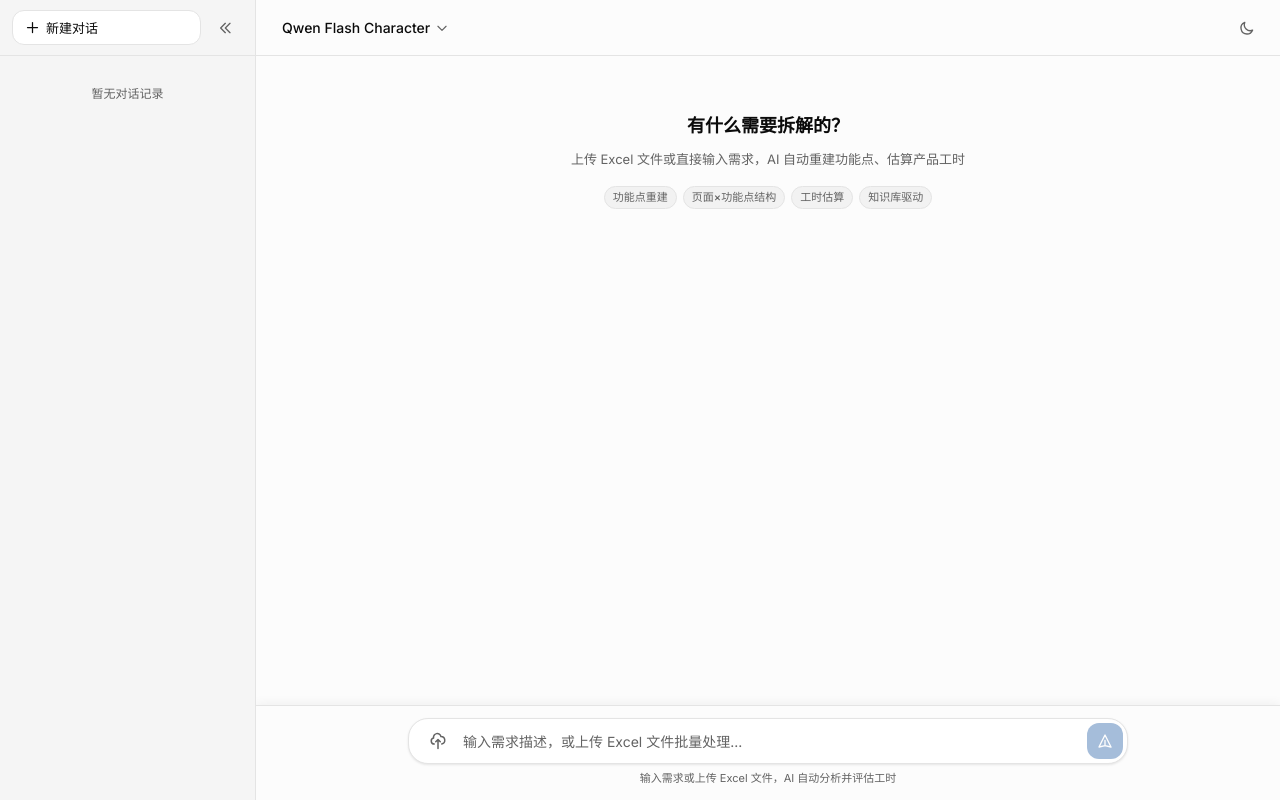
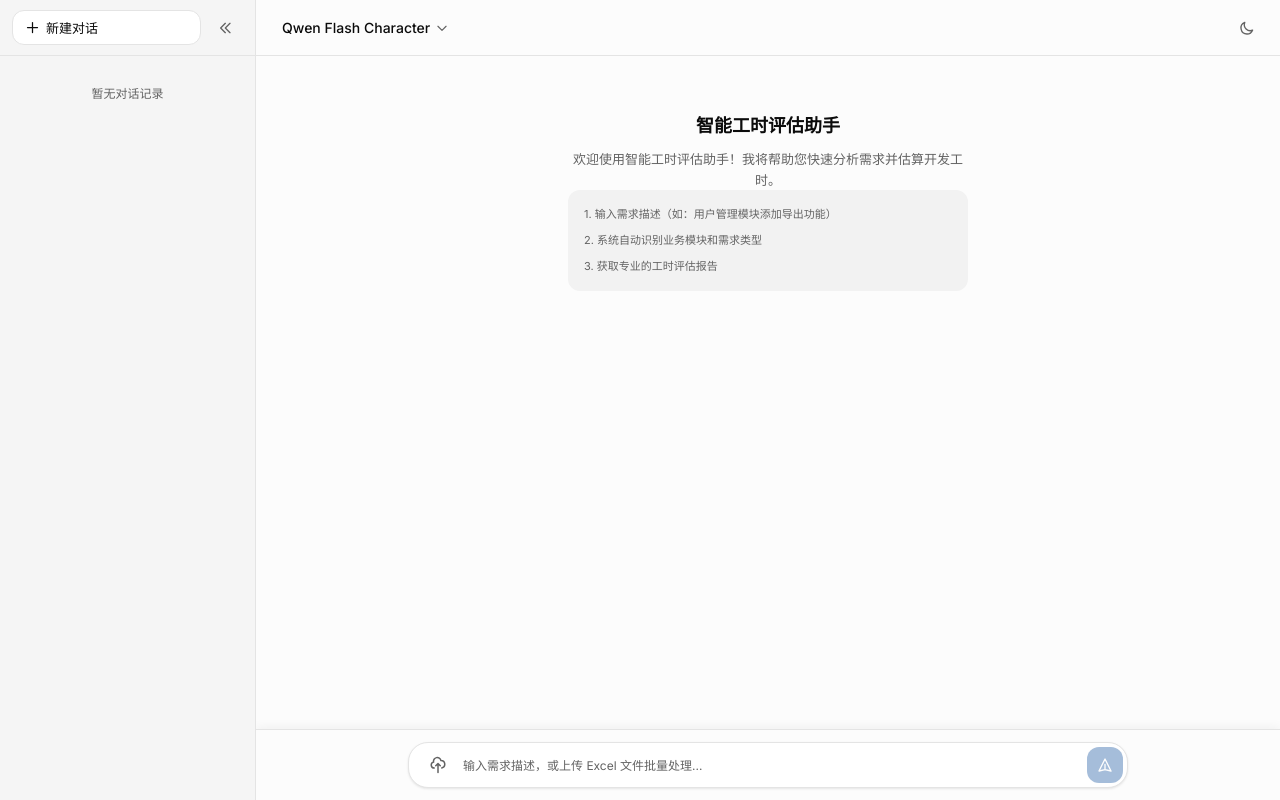
Before and after one commit to ll276551604/agent_worktime, a Flask app: page / in a window 1280 px wide. Run offline with Flask 3, Linux system fonts and the light colour scheme; parts of the project's set-up code (start-up, migrations or seed data) failed here and were passed over.

Commit message:
v1.2.0 更新：智能引导对话、知识库分析、UI优化

```diff
--- a/agent/session_manager.py
+++ b/agent/session_manager.py
@@ -45,6 +45,10 @@ class ChatSession:
         """获取最近的消息历史"""
         recent = self.messages[-limit:]
         return [m.to_dict() for m in recent]
+
+    def get_messages(self) -> List[Dict]:
+        """获取所有消息"""
+        return [m.to_dict() for m in self.messages]
 
     def get_context_prompt(self, limit: int = 5) -> str:
         """生成上下文提示词"""
--- a/templates/index.html
+++ b/templates/index.html
@@ -413,15 +413,15 @@
       margin-bottom: 16px;
     }
     .welcome-message h2 {
-      font-size: 20px;
+      font-size: 16px;
       font-weight: 600;
       color: var(--fg);
       margin-bottom: 8px;
     }
     .welcome-message p {
       color: var(--muted-fg);
-      font-size: 14px;
-      margin-bottom: 24px;
+      font-size: 12px;
+      margin-bottom: 16px;
     }
     .welcome-message .info-panel {
       display: flex;
@@ -436,8 +436,8 @@
     .welcome-message .info-item {
       display: flex;
       align-items: center;
-      gap: 8px;
-      font-size: 13px;
+      gap: 6px;
+      font-size: 11px;
       color: var(--muted-fg);
     }
     .welcome-message .info-icon {
@@ -575,14 +575,15 @@
       width: 100%;
       border: none;
       background: transparent;
-      font-size: 14px;
+      font-size: 12px;
       color: var(--fg);
       outline: none;
-      padding: 8px 0;
+      padding: 6px 0;
       font-family: inherit;
     }
     .text-input::placeholder {
       color: var(--muted-fg);
+      font-size: 12px;
     }
 
     .file-display {
@@ -839,7 +840,6 @@
           </svg>
         </button>
       </div>
-      <p class="input-hint" id="input-hint">输入需求或上传 Excel 文件，AI 自动分析并评估工时</p>
     </div>
   </div>
 </div>
@@ -857,6 +857,15 @@
 
   // 评估结果缓存（用于导出）
   let lastEvaluationResult = null;
+
+  // HTML 转义函数
+  function esc(s) {
+    return String(s)
+      .replace(/&/g, '&amp;')
+      .replace(/</g, '&lt;')
+      .replace(/>/g, '&gt;')
+      .replace(/"/g, '&quot;');
+  }
 
   if (isDark) document.documentElement.classList.add('dark');
 
@@ -896,6 +905,7 @@
     `).join('');
   }
   renderSidebar();
+  initWelcomeMessage();
 
   function addSession(filename, rows) {
     sessions.unshift({ filename, rows, time: Date.now() });
@@ -1074,7 +1084,7 @@
 
         if (data.error) {
           showError(data.error);
-          addMessage('ai', `❌ 处理失败：${data.error}`);
+          addMessage('ai', `处理失败：${data.error}`);
           scrollBottom();
           document.getElementById('btn-send').disabled = false;
           return;
@@ -1087,7 +1097,7 @@
         // 根据阶段处理响应
         if (data.stage === 'collecting') {
           // 正在收集信息，显示追问
-          addMessage('ai', data.message, true);
+          addMessage('ai', data.message);
           // 显示进度指示
           if (data.collected_info) {
             updateProgressIndicator(data.collected_info);
@@ -1175,8 +1185,8 @@
     let content = g_text;
     if (total_days || page_count) {
       content += '\n\n';
-      if (page_count) content += `📄 页面数：${page_count}\n`;
-      if (total_days) content += `⏱️ 工时估算：${total_days} 天`;
+      if (page_count) content += `页面数：${page_count}\n`;
+      if (total_days) content += `工时估算：${total_days} 天`;
     }
     addMessage('ai', content);
   }
@@ -1249,7 +1259,7 @@
         hideThinking();
         processingFile = false;
         showError('处理出错：' + msg.error);
-        addMessage('ai', `❌ 处理出错：${msg.error}`);
+        addMessage('ai', `处理出错：${msg.error}`);
         scrollBottom();
         document.getElementById('btn-send').disabled = false;
         return;
@@ -1274,6 +1284,28 @@
     };
   }
 
+  function initWelcomeMessage() {
+    const container = document.getElementById('content-area');
+    const existingWelcomeMsg = document.getElementById('welcome-message');
+    if (existingWelcomeMsg) {
+      existingWelcomeMsg.remove();
+    }
+    const welcomeMsg = document.createElement('div');
+    welcomeMsg.className = 'welcome-message';
+    welcomeMsg.id = 'welcome-message';
+    welcomeMsg.innerHTML = `
+      <h2>智能工时评估助手</h2>
+      <p>欢迎使用智能工时评估助手！我将帮助您快速分析需求并估算开发工时。</p>
+      <div class="info-panel">
+        <div class="info-item">1. 输入需求描述（如：用户管理模块添加导出功能）</div>
+        <div class="info-item">2. 系统自动识别业务模块和需求类型</div>
+        <div class="info-item">3. 获取专业的工时评估报告</div>
+      </div>
+    `;
+    container.insertBefore(welcomeMsg, document.getElementById('messages-container'));
+    scrollTop();
+  }
+
   function resetAll() {
     fileId = null;
     clearError();
@@ -1292,41 +1324,8 @@
     lastEvaluationResult = null;
     localStorage.removeItem('wt_session_id');
 
-    const container = document.getElementById('content-area');
-    const existingWelcomeMsg = document.getElementById('welcome-message');
-    if (existingWelcomeMsg) {
-      existingWelcomeMsg.remove();
-    }
-    const welcomeMsg = document.createElement('div');
-    welcomeMsg.className = 'welcome-message';
-    welcomeMsg.id = 'welcome-message';
-    welcomeMsg.innerHTML = `
-      <div class="avatar-ai">🤖</div>
-      <h2>你好！我是你的工时评估助手</h2>
-      <p>请告诉我你要评估的需求，我会引导你提供必要信息并进行专业评估~</p>
-      <div class="info-panel">
-        <div class="info-item">
-          <span class="info-icon">📝</span>
-          <span>描述你的需求内容</span>
-        </div>
-        <div class="info-item">
-          <span class="info-icon">📁</span>
-          <span>告诉我所属业务模块</span>
-        </div>
-        <div class="info-item">
-          <span class="info-icon">🎯</span>
-          <span>说明是新增、优化还是修复</span>
-        </div>
-      </div>
-      <div class="feature-badges">
-        <span class="badge">智能引导</span>
-        <span class="badge">需求分析</span>
-        <span class="badge">工时估算</span>
-        <span class="badge">综合评估</span>
-      </div>
-    `;
-    container.insertBefore(welcomeMsg, document.getElementById('messages-container'));
-    scrollTop();
+    // 显示欢迎消息
+    initWelcomeMessage();
   }
 
   // 导出评估结果
@@ -1413,12 +1412,12 @@
     }
 
     const steps = [
-      { key: 'requirement', label: '需求描述', icon: '📝' },
-      { key: 'module', label: '所属模块', icon: '📁' },
-      { key: 'type', label: '需求类型', icon: '🎯' }
+      { key: 'requirement', label: '需求描述' },
+      { key: 'module', label: '所属模块' },
+      { key: 'type', label: '需求类型' }
     ];
 
-    let html = '<div class="progress-title">📋 需求信息收集进度</div>';
+    let html = '<div class="progress-title">需求信息收集进度</div>';
     html += '<div class="progress-steps">';
 
     steps.forEach((step, index) => {
@@ -1426,7 +1425,6 @@
       const status = completed ? 'completed' : 'pending';
       html += `
         <div class="progress-step ${status}">
-          <span class="step-icon">${completed ? '✅' : step.icon}</span>
           <span class="step-label">${step.label}</span>
           ${completed ? `<span class="step-value">${info[step.key].trim().substring(0, 10)}...</span>` : ''}
         </div>
@@ -1455,14 +1453,6 @@
   function scrollTop() {
     document.getElementById('content-area').scrollTo({ top: 0, behavior: 'smooth' });
   }
-
-  function esc(s) {
-    return String(s)
-      .replace(/&/g, '&amp;')
-      .replace(/</g, '&lt;')
-      .replace(/>/g, '&gt;')
-      .replace(/"/g, '&quot;');
-  }
 </script>
 </body>
 </html>
```
Also changed, not shown: agent/dialog_manager.py (+96 -31 lines), CHANGELOG.md (added), README.md.
